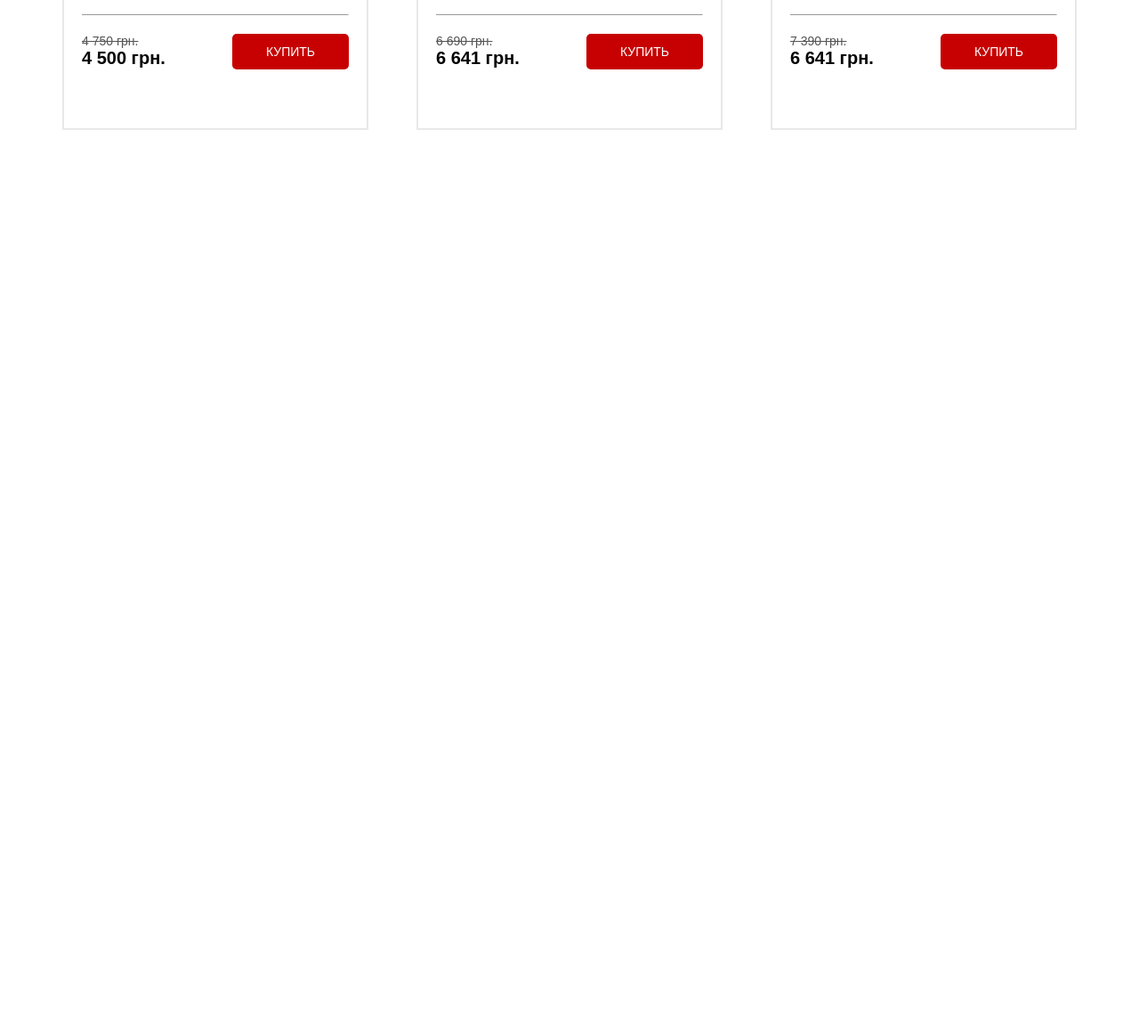
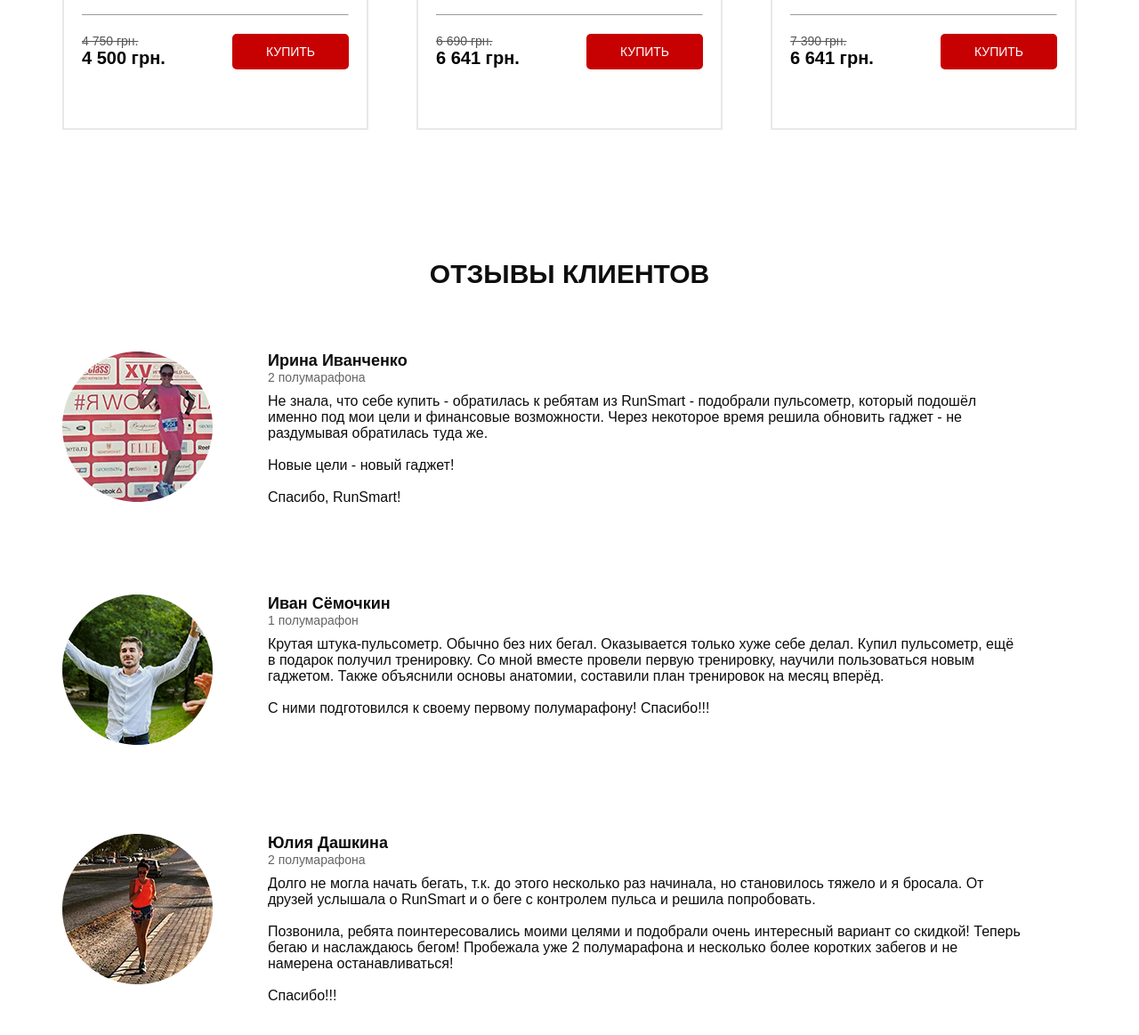
Before and after one commit to SergeyNadein/Pulse, a website: page src/index.html in a window 1280 px wide. Shown: the part 3910-5073 px from the top of the page at 89% size. Before the commit the page ends 4176 px from the top, so only its background shows below. Drawn offline with nearby package versions, Linux system fonts and the light colour scheme.

Commit message:
new section reviews

```diff
--- a/src/index.html
+++ b/src/index.html
@@ -343,6 +343,52 @@
             </div>
         </div>
     </section>
+    <section class="reviews">
+        <div class="container">
+            <h2 class="title">отзывы клиентов</h2>
+            <div class="reviews__item">
+                <img src="img/feed_1.png" alt="feed_1" class="reviews__img">
+                <div class="reviews__text">
+                    <div class="reviews__name">Ирина Иванченко </div>
+                    <div class="reviews__count">2 полумарафона</div>
+                    <div class="reviews__descr">
+                        Не знала, что себе купить - обратилась к ребятам из RunSmart - подобрали пульсометр, который подошёл именно под мои цели и финансовые возможности. Через некоторое время решила обновить гаджет - не раздумывая обратилась туда же.
+                        <br><br>
+                        Новые цели - новый гаджет!
+                        <br><br>
+                        Спасибо, RunSmart!
+                    </div>
+                </div>
+            </div>
+            <div class="reviews__item">
+                <img src="img/feed_2.png" alt="feed_2" class="reviews__img">
+                <div class="reviews__text">
+                    <div class="reviews__name">Иван Сёмочкин</div>
+                    <div class="reviews__count">1 полумарафон</div>
+                    <div class="reviews__descr">
+                        Крутая штука-пульсометр. Обычно без них бегал. Оказывается только хуже себе делал.
+                        Купил пульсометр, ещё в подарок получил тренировку. Со мной вместе провели первую тренировку, научили пользоваться новым гаджетом. Также объяснили основы анатомии, составили план тренировок на месяц вперёд.
+                        <br><br>
+                        С ними подготовился к своему первому полумарафону! Спасибо!!!
+                    </div>
+                </div>
+            </div>
+            <div class="reviews__item">
+                <img src="img/feed_3.png" alt="feed_3" class="reviews__img">
+                <div class="reviews__text">
+                    <div class="reviews__name">Юлия Дашкина</div>
+                    <div class="reviews__count">2 полумарафона</div>
+                    <div class="reviews__descr">
+                        Долго не могла начать бегать, т.к. до этого несколько раз начинала, но становилось тяжело и я бросала. От друзей услышала о RunSmart и о беге с контролем пульса и решила попробовать.
+                        <br><br>
+                        Позвонила, ребята поинтересовались моими целями и подобрали очень интересный вариант со скидкой! Теперь бегаю и наслаждаюсь бегом! Пробежала уже 2 полумарафона и несколько более коротких забегов и не намерена останавливаться!
+                        <br><br>
+                        Спасибо!!!
+                    </div>
+                </div>
+            </div>
+        </div>
+    </section>
 
     <script type="text/javascript" src="https://code.jquery.com/jquery-1.11.0.min.js"></script>
     <script type="text/javascript" src="https://code.jquery.com/jquery-migrate-1.2.1.min.js"></script>
--- /dev/null
+++ b/src/sass/blocks/_reviews.scss
@@ -0,0 +1,35 @@
+.reviews {
+    padding-bottom: 71px;
+    &__item {
+        display: flex;
+        margin-top: 100px;
+        &:nth-child(2){
+            margin-top: 70px;
+        }
+    }
+    &__img {
+        width: 169px;
+        height: 169px;
+    }
+    &__text {
+        margin-left: 62px;
+        padding-right: 60px;
+    }
+    &__name {
+        color: #0D0D0D;
+        font-weight: 700;
+        font-size: 18px;
+    }
+    &__count {
+        color: #646464;
+        font-weight: 500;
+        font-size: 14px;
+    }
+    &__descr {
+        margin-top: 10px;
+        color: #0D0D0D;
+        font-weight: 300;
+        font-size: 16px;
+    }
+
+}
--- a/src/sass/style.scss
+++ b/src/sass/style.scss
@@ -21,3 +21,4 @@ body {
 @import 'blocks/carousel';
 @import 'blocks/media';
 @import 'blocks/catalog';
+@import 'blocks/reviews';
```
Also changed, not shown: src/css/style.min.css.
